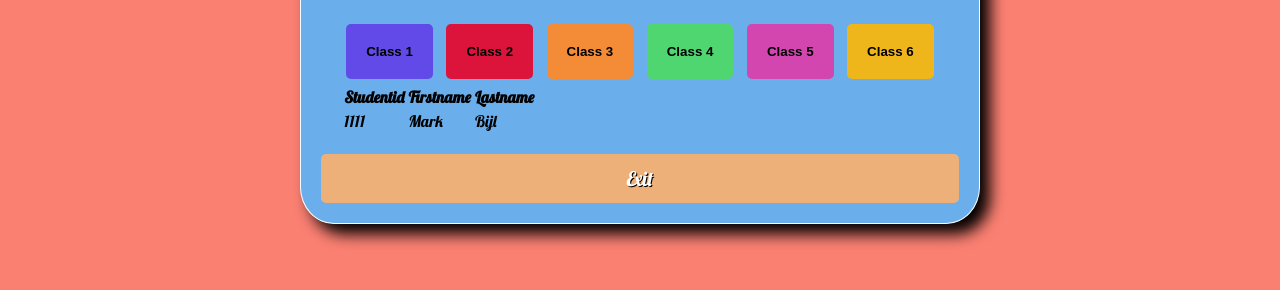
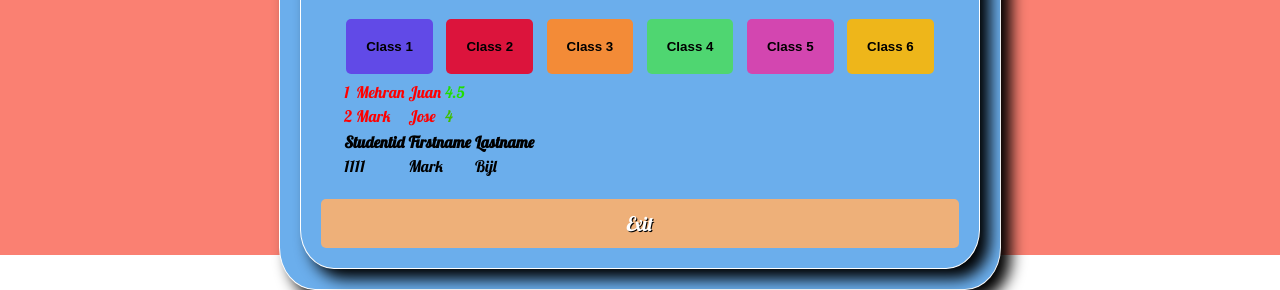
Before and after one commit to jbreemes/Bitproject, a PHP site: page /teacher.php in a window 1280 px wide. Shown: the part 545-835 px from the top of the page. Before the commit the page ends 791 px from the top, so only its background shows below. Run offline with PHP 8.4, Linux system fonts and the light colour scheme; data that the repository does not hold is empty; some libraries are stand-ins or nearby versions.

Commit message:
Raul javascript patch
made the numbers colorish

```diff
--- a/Teacher/teacher.php
+++ b/Teacher/teacher.php
@@ -1,3 +1,12 @@
+<?php include "../Inlogpagina/DBconn.php";
+
+// $query = mysqli_query("SELECT * FROM student", $db); ?>
+
+<!--
+?> -->
+
+
+
 <!DOCTYPE html>
  <html lang="en" dir="ltr">
    <head>
@@ -10,10 +19,20 @@
 
 
    <body>
+   <!-- <span>firstName:</span> <?php echo $row1['firstName']; ?>
+<span>lastName:</span> <?php echo $row1['lastName']; ?>
+<span>email No:</span> <?php echo $row1['email']; ?>
+<span>password:</span> <?php echo $row1['password'];?> -->
        <div class="myForm">
+<<<<<<< Updated upstream
            <div class="myBorder">
              <a href="ChangeSetting.html" id="ChangeSettingsButton">Change Settings</a>
              <form action="../Inlogpagina/index.php" method= "POST">
+=======
+       <div class="myBorder">
+
+             <form action="../Student/logout.php" method= "POST">
+>>>>>>> Stashed changes
 
              <button id="LogOutButton">Log Out</button>
              </form>
@@ -35,6 +54,10 @@
 
 
                  <br>
+
+
+                  <div id = "table_slot"></div>
+
 
                  <table id="table1" style="width:100% display: none">
                    <tr>
@@ -85,6 +108,44 @@
        document.getElementById("table1").style.display = "none";
        document.getElementById("table2").style.display = "block";
        });
+
+
+
+       data = [[1, 'Mehran','Juan',4.5], [2, 'Mark','Jose',4]]
+
+       var table = document.createElement('TABLE')
+       table.id = 'table'
+       table.style.color= 'red'
+
+       for(var student = 0; student < data.length; student++) {
+         var row = document.createElement('TR');
+         row.class = 'student-row';
+
+         var studentid = document.createElement('TD');
+         studentid.innerHTML = data[student][0];
+         row.appendChild(studentid);
+
+         var first_name = document.createElement('TD');
+         first_name.innerHTML = data[student][1];
+         row.appendChild(first_name);
+
+         var last_name = document.createElement('TD');
+         last_name.innerHTML = data[student][2];
+         row.appendChild(last_name);
+
+         var average_happiness = document.createElement('TD');
+         avg_happiness = data[student][3];
+         average_happiness.innerHTML = avg_happiness
+         row.appendChild(average_happiness);
+         avg_happiness--;
+         color = "rgb("+255*((4-avg_happiness)/4) +", " + 255*(avg_happiness/4) + ", 0)"
+         average_happiness.style.color = color
+        table.appendChild(row);
+
+       }
+
+       document.getElementById('table_slot').appendChild(table);
+
        </script>
    </body>
  </html>
```
